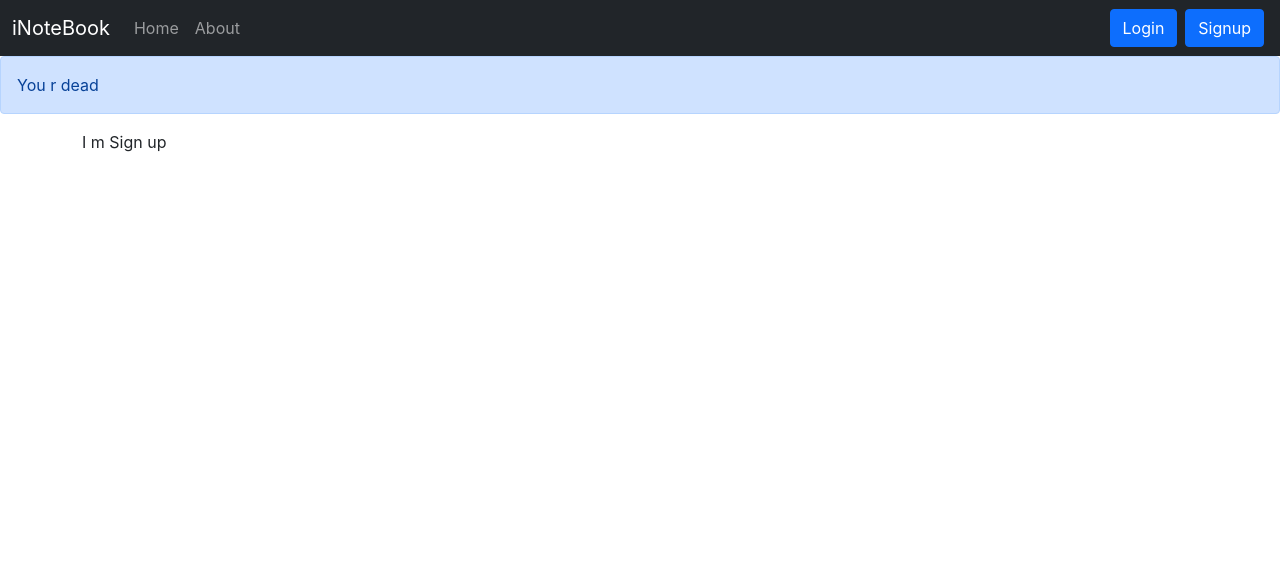
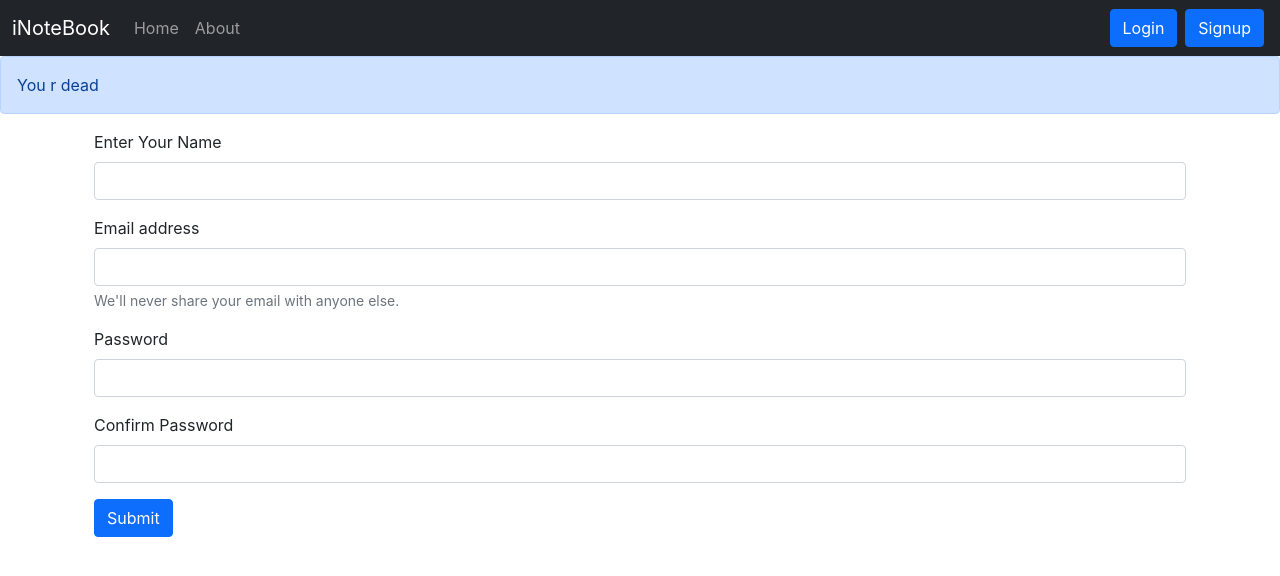
Before and after one commit to Abhishek0090/iNotebook, a React (Create React App) app: page /signup in a window 1280 px wide. Shown: the top 576 px of the page. Built offline with nearby package versions, Linux system fonts and the light colour scheme.

Commit message:
Sign up setting

```diff
--- a/src/components/Signup.js
+++ b/src/components/Signup.js
@@ -1,9 +1,114 @@
-import React from "react";
+import React, { useState } from "react";
+import { useHistory } from "react-router-dom";
 
 const Signup = () => {
+  const [credentials, setCredentials] = useState({
+    name: "",
+    email: "",
+    password: "",
+    cpassword: "",
+  });
+
+  let history = useHistory();
+
+  const handleSubmit = async(e) => {
+    e.preventDefault();
+    const { name, email, password } = credentials;
+
+    const response = await fetch("http://localhost:5000/api/auth/createuser",
+    {
+      method: 'POST',
+      headers: {
+        "Content-Type": "application/json",
+      },
+      body: JSON.stringify({
+        name,
+        email,
+        password
+      }),
+    });
+    const json = await response.json();
+    console.log(json);
+    if(json.success){
+      //Save the auth token and redirect
+      localStorage.setItem("token", json.authtoken);
+      history.push("/");
+    }
+    else{
+        alert("Invalid error")
+    }
+  };
+  const onChange = (e) => {
+    setCredentials({ ...credentials, [e.target.name]: e.target.value });
+  };
   return (
-  <div>I m Sign up</div>
-  )
+    <div className="container">
+      <form onSubmit={handleSubmit}>
+        <div className="mb-3">
+          <label htmlFor="name" className="form-label">
+            Enter Your Name
+          </label>
+          <input
+            type="text"
+            className="form-control"
+            id="name"
+            aria-describedby="emailHelp"
+            onChange={onChange}
+            name="name"
+          />
+        </div>
+
+        <div className="mb-3">
+          <label htmlFor="email" className="form-label">
+            Email address
+          </label>
+          <input
+            type="email"
+            className="form-control"
+            id="email"
+            aria-describedby="emailHelp"
+            onChange={onChange}
+            name="email"
+          />
+          <div id="emailHelp" className="form-text">
+            We'll never share your email with anyone else.
+          </div>
+        </div>
+        <div className="mb-3">
+          <label htmlFor="password" className="form-label">
+            Password
+          </label>
+          <input
+            type="password"
+            className="form-control"
+            id="password"
+            onChange={onChange}
+            name="password"
+            required
+            minLength={5}
+          />
+        </div>
+        <div className="mb-3">
+          <label htmlFor="cpassword" className="form-label">
+            Confirm Password
+          </label>
+          <input
+            type="password"
+            className="form-control"
+            id="cpassword"
+            onChange={onChange}
+            name="cpassword"
+            required
+            minLength={5}
+
+          />
+        </div>
+        <button type="submit" className="btn btn-primary">
+          Submit
+        </button>
+      </form>
+    </div>
+  );
 };
 
 export default Signup;
```
Also changed, not shown: 1 other file (tests, documents, lock files or other folders).
